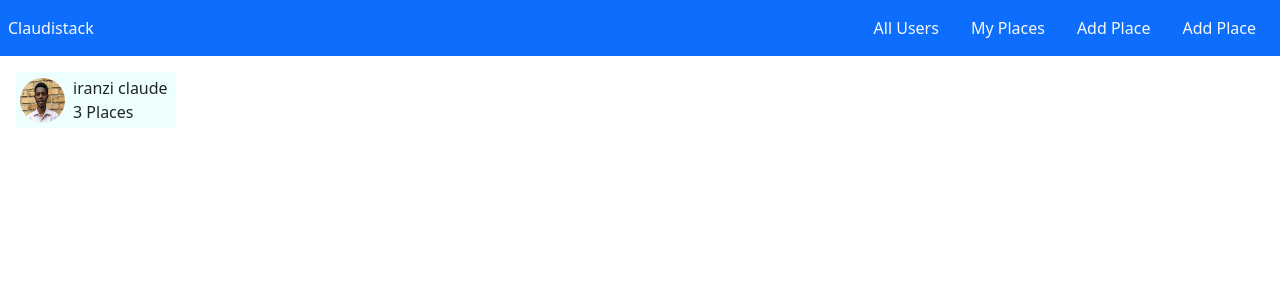
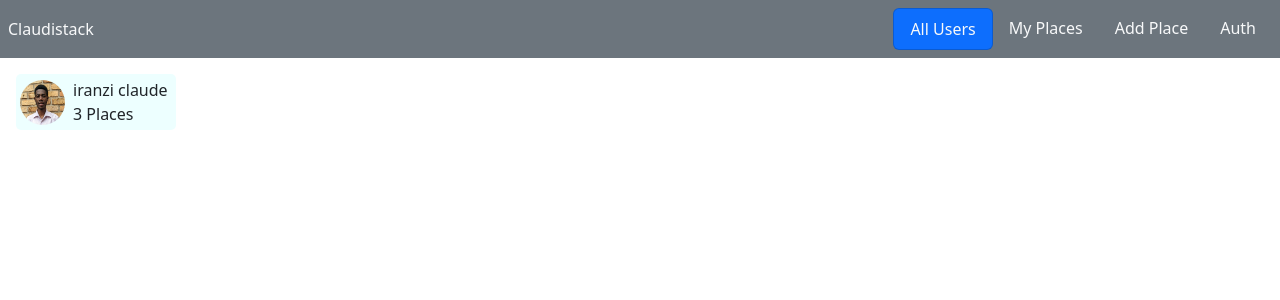
Before and after one commit to HEKNOWSME/MERN, a React (Vite) app in the folder sharefy/client/: page /users in a window 1280 px wide. Shown: the top 300 px of the page. Built offline with nearby package versions, Linux system fonts and the light colour scheme.

Commit message:
Style link nav

```diff
--- a/sharefy/client/src/shared/components/Navigation.tsx
+++ b/sharefy/client/src/shared/components/Navigation.tsx
@@ -2,11 +2,13 @@ import { LuMenu } from "react-icons/lu";
 import "./nav.css";
 import { NavLink } from "react-router-dom";
 import { useState } from "react";
+
 const Navigation = () => {
 	const [toggle, setToggle] = useState(false);
+
 	return (
 		<header
-			className={`bg-primary text-light p-2 navigation ${toggle && "toggle"}`}
+			className={`bg-secondary text-light p-2 navigation ${toggle && "toggle"}`}
 		>
 			<div className="d-flex gap-2 menu">
 				<i className="hamburger" onClick={() => setToggle(!toggle)}>
@@ -17,23 +19,51 @@ const Navigation = () => {
 			<nav>
 				<ul className="nav" onClick={() => setToggle(false)}>
 					<li>
-						<NavLink to="/users" className="nav-link text-light">
+						<NavLink
+							to="/users"
+							className={({ isActive }: { isActive: boolean }) =>
+								`nav-link ${
+									isActive ? "bg-primary card text-light" : "text-light"
+								}`
+							}
+						>
 							All Users
 						</NavLink>
 					</li>
 					<li>
-						<NavLink to="/users/id/places" className="nav-link text-light">
+						<NavLink
+							to="/users/id/places"
+							className={({ isActive }: { isActive: boolean }) =>
+								`nav-link ${
+									isActive ? "bg-primary card text-light" : "text-light"
+								}`
+							}
+						>
 							My Places
 						</NavLink>
 					</li>
 					<li>
-						<NavLink to="/places/new" className="nav-link text-light">
+						<NavLink
+							to="/places/new"
+							className={({ isActive }: { isActive: boolean }) =>
+								`nav-link ${
+									isActive ? "bg-primary card text-light" : "text-light"
+								}`
+							}
+						>
 							Add Place
 						</NavLink>
 					</li>
 					<li>
-						<NavLink to="/auth" className="nav-link text-light">
-							Add Place
+						<NavLink
+							to="/auth"
+							className={({ isActive }: { isActive: boolean }) =>
+								`nav-link ${
+									isActive ? "bg-primary card text-light" : "text-light"
+								}`
+							}
+						>
+							Auth
 						</NavLink>
 					</li>
 				</ul>
--- a/sharefy/client/src/shared/components/nav.css
+++ b/sharefy/client/src/shared/components/nav.css
@@ -24,9 +24,6 @@
       opacity: 0;
    }
 }
-.nav-link:active, .nav-link:hover {
-   background-color: rgb(134, 119, 119);
-}
 .toggle .nav {
    max-height: 100%;
    opacity: 1;
```
